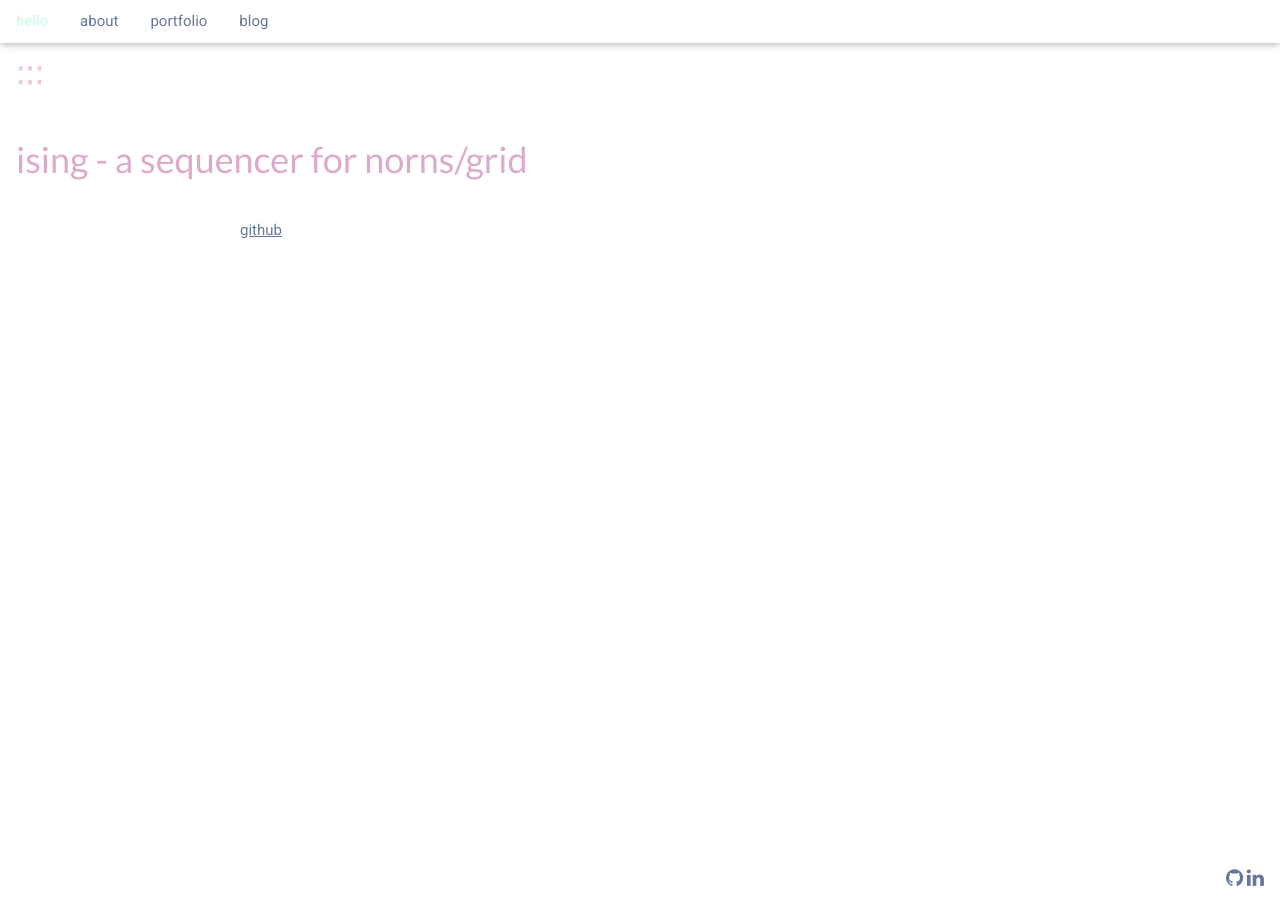
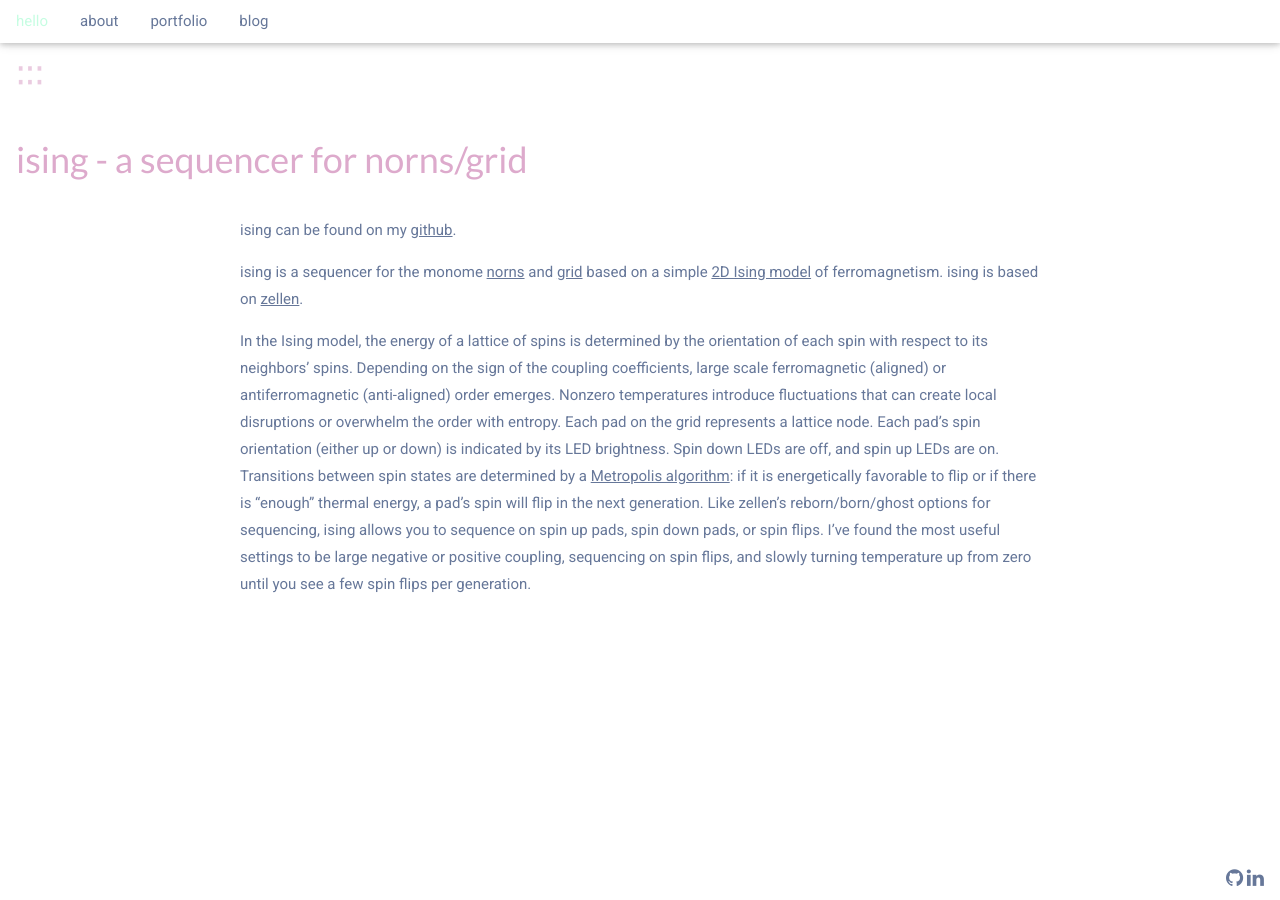
Before and after one commit to johnmatter/johnmatter.github.io, a Jekyll site: the page built from _portfolio/01_ising.md, in a window 1280 px wide. Built offline with Jekyll 4.4.1, drawn with Linux system fonts in a browser that asks for light colours.

Commit message:
Update Ising portfolio item

```diff
--- a/_portfolio/01_ising.md
+++ b/_portfolio/01_ising.md
@@ -4,4 +4,10 @@ title: ising - a sequencer for norns/grid
 img: ising.jpg
 ---
 
-[github](https://github.com/johnmatter/ising)
+ising can be found on my [github](https://github.com/johnmatter/ising).
+
+ising is a sequencer for the monome [norns](https://monome.org/docs/norns/) and [grid](https://monome.org/docs/grid/) based on a simple [2D Ising model](https://en.m.wikipedia.org/wiki/Ising_model) of ferromagnetism. ising is based on [zellen](https://llllllll.co/t/zellen/21107).
+
+In the Ising model, the energy of a lattice of spins is determined by the orientation of each spin with respect to its neighbors’ spins. Depending on the sign of the coupling coefficients, large scale ferromagnetic (aligned) or antiferromagnetic (anti-aligned) order emerges. Nonzero temperatures introduce fluctuations that can create local disruptions or overwhelm the order with entropy.
+Each pad on the grid represents a lattice node. Each pad’s spin orientation (either up or down) is indicated by its LED brightness. Spin down LEDs are off, and spin up LEDs are on. Transitions between spin states are determined by a [Metropolis algorithm](https://en.m.wikipedia.org/wiki/Metropolis–Hastings_algorithm): if it is energetically favorable to flip or if there is “enough” thermal energy, a pad’s spin will flip in the next generation.
+Like zellen’s reborn/born/ghost options for sequencing, ising allows you to sequence on spin up pads, spin down pads, or spin flips. I’ve found the most useful settings to be large negative or positive coupling, sequencing on spin flips, and slowly turning temperature up from zero until you see a few spin flips per generation.
```
